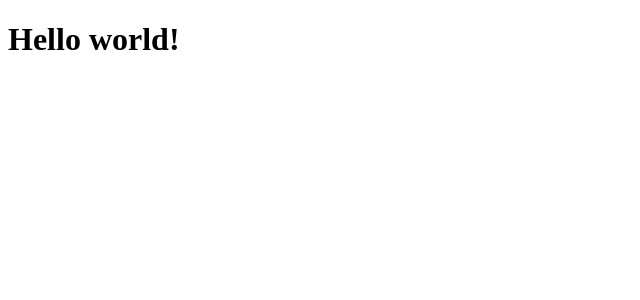
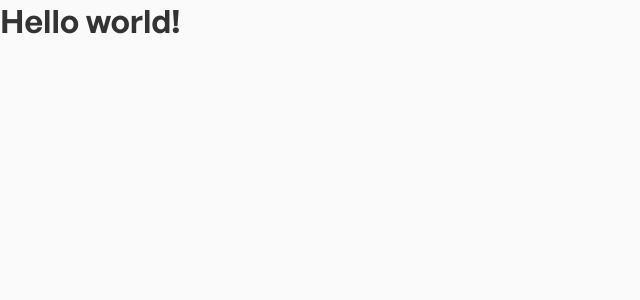
Before and after one commit to danielkada/waiterapp-fe, a React (Vite) app: page / in a window 1280 px wide. Shown: the top 300 px of the page, without its empty margins (0-640 px from the left). Built offline with nearby package versions, Linux system fonts and the light colour scheme.

Commit message:
adding global assets and styles

```diff
--- a/src/App.tsx
+++ b/src/App.tsx
@@ -1,3 +1,11 @@
+import { GlobalStyles } from './styles/GlobalStyles';
+
 export function App() {
-  return <h1>Hello world!</h1>;
+  return (
+    <>
+      <GlobalStyles />
+      <h1>Hello world!</h1>
+    </>
+
+  );
 }
```
